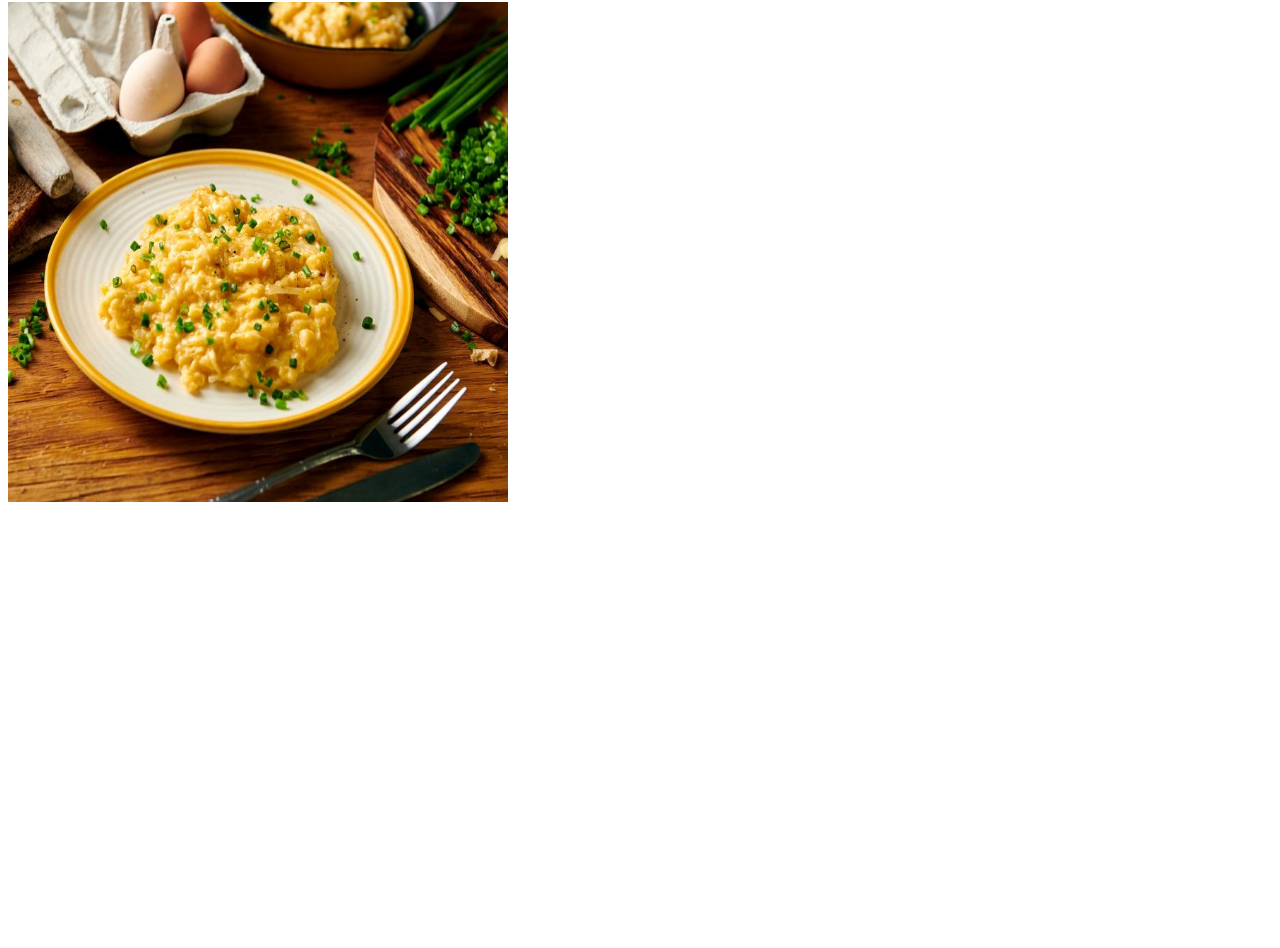
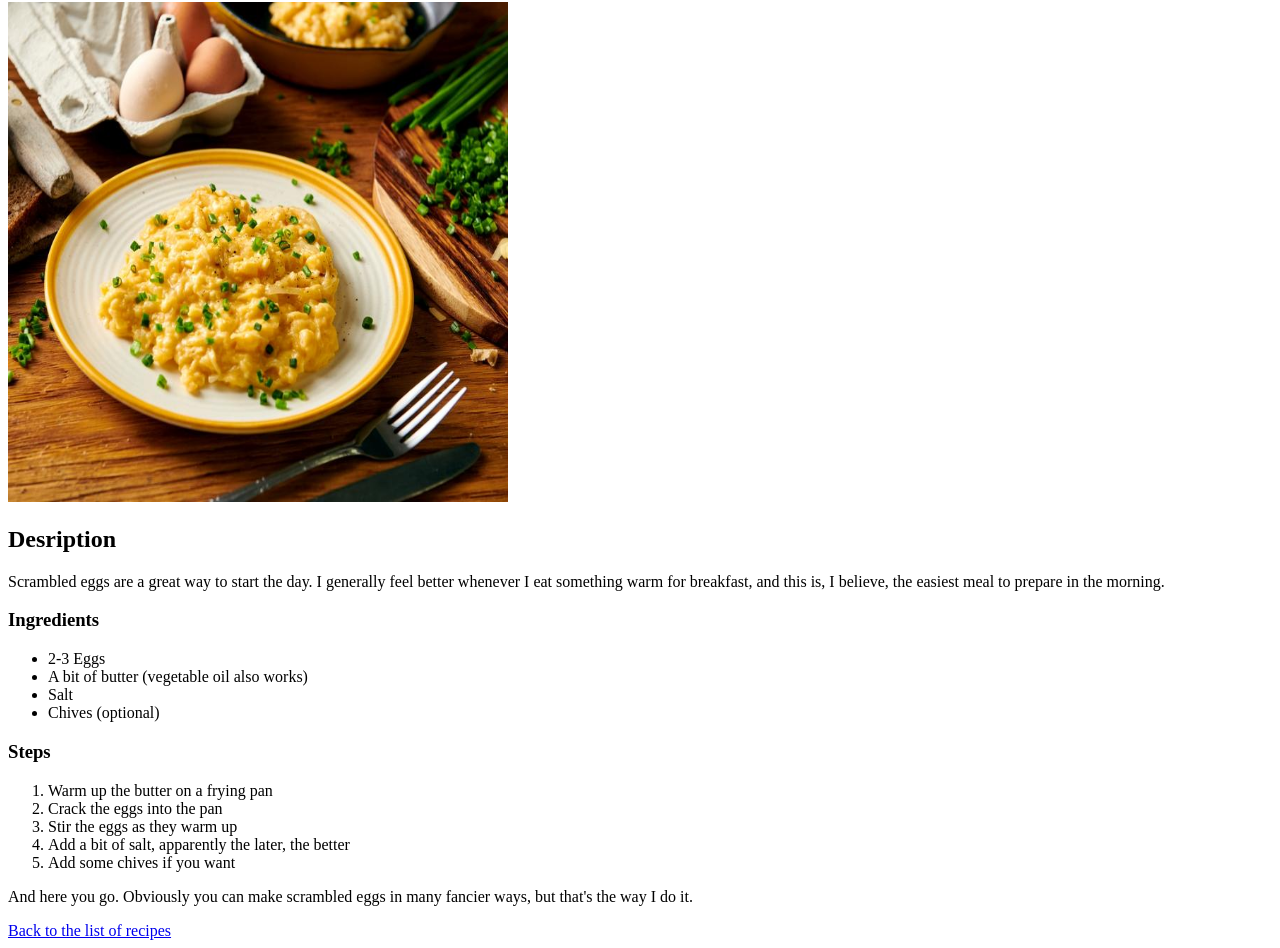
Before and after one commit to BPusz/odin-recipes, a plain HTML site: page recipes/scrambledeggs.html in a window 1280 px wide. Shown: the part 78-1026 px from the top of the page. Before the commit the page ends 800 px from the top, so only its background shows below. Drawn offline with Linux system fonts and the light colour scheme.

Commit message:
Completed the scrambled eggs page

```diff
--- a/recipes/scrambledeggs.html
+++ b/recipes/scrambledeggs.html
@@ -12,5 +12,29 @@
     alt="Scrambled eggs on a plate"
     width="500"
     height="500">
+    <h2>Desription</h2>
+    <p>Scrambled eggs are a great way to start the day. I generally
+        feel better whenever I eat something warm for breakfast, and this
+        is, I believe, the easiest meal to prepare in the morning.
+    </p>
+    <h3>Ingredients</h3>
+        <ul>
+            <li>2-3 Eggs</li>
+            <li>A bit of butter (vegetable oil also works)</li>
+            <li>Salt</li>
+            <li>Chives (optional)</li>
+        </ul>
+    <h3>Steps</h3>
+        <ol>
+            <li>Warm up the butter on a frying pan</li>
+            <li>Crack the eggs into the pan</li>
+            <li>Stir the eggs as they warm up</li>
+            <li>Add a bit of salt, apparently the later, the better</li>
+            <li>Add some chives if you want</li>
+        </ol>
+    <p>And here you go. Obviously you can make scrambled eggs in many
+        fancier ways, but that's the way I do it.
+    </p>
+    <a href="../index.html">Back to the list of recipes</a>
 </body>
 </html>
```
